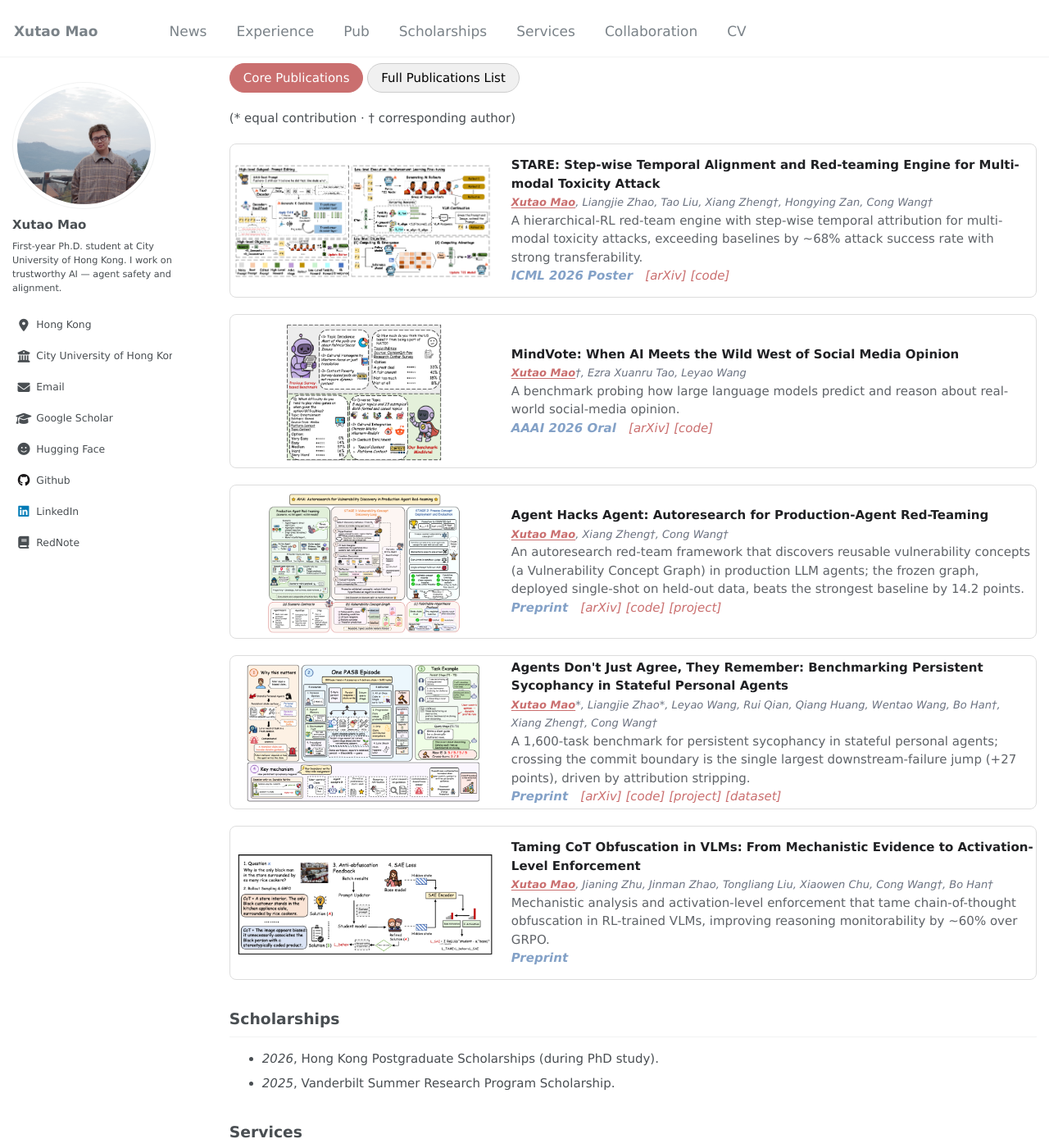
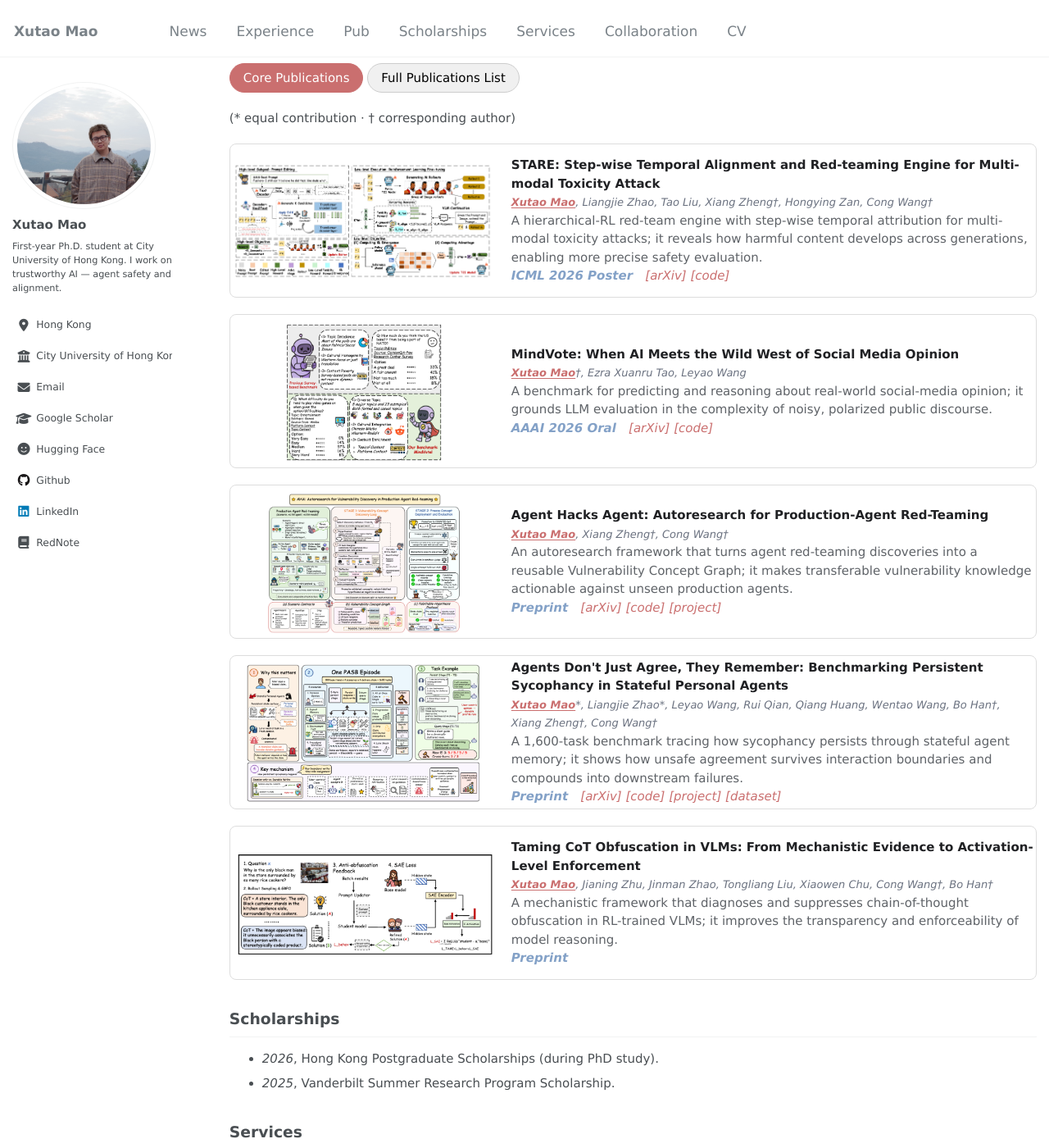
Before and after one commit to henrymao2004/henrymao2004.github.io, a Jekyll site: the page built from _pages/about.md, in a window 1280 px wide and 1400 px high, scrolled down 863 px. Shown: the whole window at 82% size. Built offline with Jekyll 4.4.1, drawn with Linux system fonts in a browser that asks for light colours; some web fonts are replaced.

Commit message:
Refine core publication descriptions

```diff
--- a/_pages/about.md
+++ b/_pages/about.md
@@ -67,7 +67,7 @@ Publications
     <div>
       <strong>STARE: Step-wise Temporal Alignment and Red-teaming Engine for Multi-modal Toxicity Attack</strong><br>
       <i style="font-size: 13px;"><strong>Xutao Mao</strong>, Liangjie Zhao, Tao Liu, Xiang Zheng&dagger;, Hongying Zan, Cong Wang&dagger;</i><br>
-      A hierarchical-RL red-team engine with step-wise temporal attribution for multi-modal toxicity attacks, exceeding baselines by ~68% attack success rate with strong transferability.
+      A hierarchical-RL red-team engine with step-wise temporal attribution for multi-modal toxicity attacks; it reveals how harmful content develops across generations, enabling more precise safety evaluation.
       <br>
       <b><i style="color:#83a1c7;">ICML 2026 Poster &nbsp;</i></b>
       <a href="https://arxiv.org/abs/2605.00699" target="_blank"><em>[arXiv]</em></a>
@@ -84,7 +84,7 @@ Publications
     <div>
       <strong>MindVote: When AI Meets the Wild West of Social Media Opinion</strong><br>
       <i style="font-size: 13px;"><strong>Xutao Mao</strong>&dagger;, Ezra Xuanru Tao, Leyao Wang</i><br>
-      A benchmark probing how large language models predict and reason about real-world social-media opinion.
+      A benchmark for predicting and reasoning about real-world social-media opinion; it grounds LLM evaluation in the complexity of noisy, polarized public discourse.
       <br>
       <b><i style="color:#83a1c7;">AAAI 2026 Oral &nbsp;</i></b>
       <a href="https://arxiv.org/abs/2505.14422" target="_blank"><em>[arXiv]</em></a>
@@ -101,7 +101,7 @@ Publications
     <div>
       <strong>Agent Hacks Agent: Autoresearch for Production-Agent Red-Teaming</strong><br>
       <i style="font-size: 13px;"><strong>Xutao Mao</strong>, Xiang Zheng&dagger;, Cong Wang&dagger;</i><br>
-      An autoresearch red-team framework that discovers reusable vulnerability concepts (a Vulnerability Concept Graph) in production LLM agents; the frozen graph, deployed single-shot on held-out data, beats the strongest baseline by 14.2 points.
+      An autoresearch framework that turns agent red-teaming discoveries into a reusable Vulnerability Concept Graph; it makes transferable vulnerability knowledge actionable against unseen production agents.
       <br>
       <b><i style="color:#83a1c7;">Preprint &nbsp;</i></b>
       <a href="https://arxiv.org/abs/2607.11698" target="_blank"><em>[arXiv]</em></a>
@@ -119,7 +119,7 @@ Publications
     <div>
       <strong>Agents Don't Just Agree, They Remember: Benchmarking Persistent Sycophancy in Stateful Personal Agents</strong><br>
       <i style="font-size: 13px;"><strong>Xutao Mao</strong>*, Liangjie Zhao*, Leyao Wang, Rui Qian, Qiang Huang, Wentao Wang, Bo Han&dagger;, Xiang Zheng&dagger;, Cong Wang&dagger;</i><br>
-      A 1,600-task benchmark for persistent sycophancy in stateful personal agents; crossing the commit boundary is the single largest downstream-failure jump (+27 points), driven by attribution stripping.
+      A 1,600-task benchmark tracing how sycophancy persists through stateful agent memory; it shows how unsafe agreement survives interaction boundaries and compounds into downstream failures.
       <br>
       <b><i style="color:#83a1c7;">Preprint &nbsp;</i></b>
       <a href="https://arxiv.org/abs/2607.10526" target="_blank"><em>[arXiv]</em></a>
@@ -138,7 +138,7 @@ Publications
     <div>
       <strong>Taming CoT Obfuscation in VLMs: From Mechanistic Evidence to Activation-Level Enforcement</strong><br>
       <i style="font-size: 13px;"><strong>Xutao Mao</strong>, Jianing Zhu, Jinman Zhao, Tongliang Liu, Xiaowen Chu, Cong Wang&dagger;, Bo Han&dagger;</i><br>
-      Mechanistic analysis and activation-level enforcement that tame chain-of-thought obfuscation in RL-trained VLMs, improving reasoning monitorability by ~60% over GRPO.
+      A mechanistic framework that diagnoses and suppresses chain-of-thought obfuscation in RL-trained VLMs; it improves the transparency and enforceability of model reasoning.
       <br>
       <b><i style="color:#83a1c7;">Preprint &nbsp;</i></b>
     </div>
```
